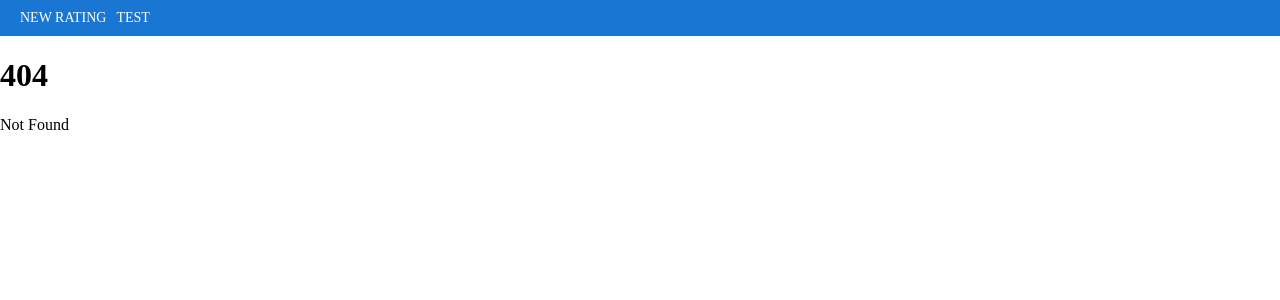
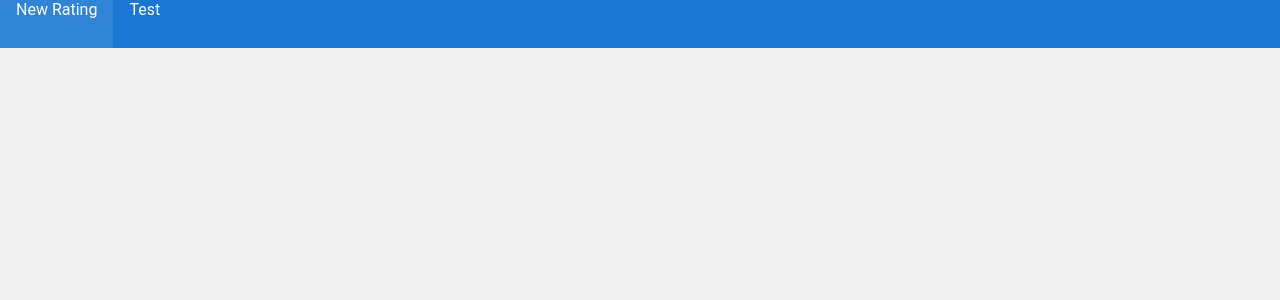
Before and after one commit to rjdoug/MovieRating, a SvelteKit app: page /new-rating in a window 1280 px wide. Before the commit this address had no page. Shown: the top 300 px of the page. Built offline with nearby package versions, Linux system fonts and the light colour scheme.

Commit message:
nav bar drafting

```diff
--- a/src/routes/+layout.svelte
+++ b/src/routes/+layout.svelte
@@ -1,59 +1,54 @@
 <nav>
-    <new-rating-button>
-        New Rating
-    </new-rating-button>
-    <test-block>
-        test
-    </test-block>
+    <ul>
+        <li>
+            <a href="/new-rating">New Rating</a>
+        </li>
+        <li>
+            <a href="/test">Test</a>
+        </li>
+    </ul>
 </nav>
 
 <slot/>
 
 <style>
-    /* Default css behavior */
 
-    :global(body, html) {
+:global(body, html) {
         height: 100%;
         padding: 0;
         margin: 0;
+        background-color: #f0f0f0; /* Light gray background */
+        font-family: 'Roboto', sans-serif; /* Material UI default font */
+    }
+
+    nav ul {
+        list-style-type: none;
+        margin: 0;
+        padding: 0;
+        display: flex;
+        align-items: center;
+        background-color: #1976d2;
+        height: 3rem;
+    }
+
+    li {
+        height: 100%;
+    }
+
+    nav ul li a {
+        text-decoration: none;
+        color: white;
+        display: block;
+        transition: background-color 0.3s ease;
+        height: 100%;
+        padding: 0 1rem;
+    }
+
+    nav ul li a:hover {
+        background-color: rgba(255, 255, 255, 0.1);
     }
 
 
-    nav {
-        background-color: #1976d2; /* Material UI primary color */
-        color: white;
-        display: flex;
-        align-items: center;
-        padding: 10px 20px;
-    }
 
-    nav > * {
-        margin-left: 10px; /* Move buttons to the left */
-    }
-
-    nav > *:first-child {
-        margin-left: 0; /* No margin for the first button */
-    }
-
-    nav > *:hover {
-        cursor: pointer;
-    }
-
-    /* Custom element styles */
-    new-rating-button,
-    test-block {
-        display: flex;
-        border: none;
-        background-color: transparent;
-        color: white;
-        font-size: 14px;
-        text-transform: uppercase;
-        cursor: pointer;
-    }
-
-    new-rating-button:hover,
-    test-block:hover {
-        background-color: rgba(255, 255, 255, 0.1);
-    }
 
 </style>
```
Also changed, not shown: src/routes/new-rating/+page.svelte (added).
